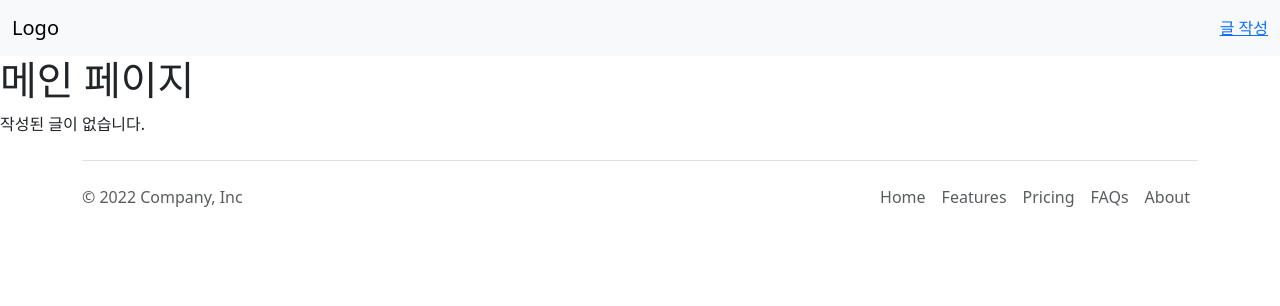
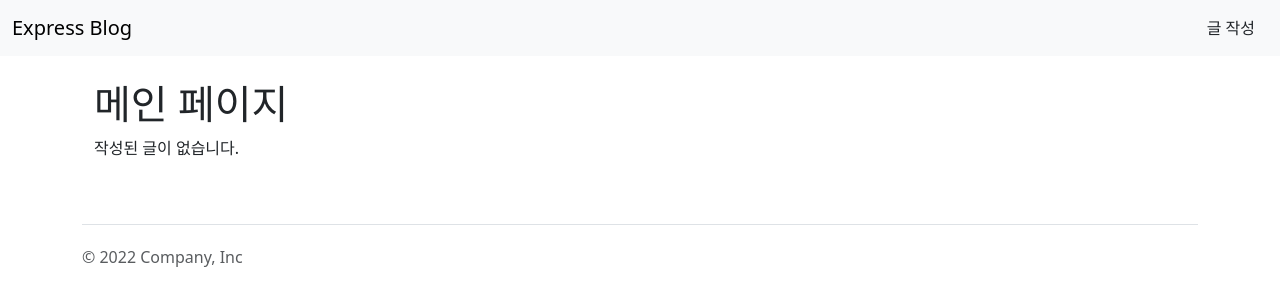
Before and after one commit to fear-none/node-study, a website: page my_app/views/main.html in a window 1280 px wide. Drawn offline with nearby package versions, Linux system fonts and the light colour scheme; files that its build step writes are made by us from their sources.

Commit message:
4-11. MongoDB 연결하기 - 전체 페이지 수정

```diff
--- a/my_app/views/base.html
+++ b/my_app/views/base.html
@@ -13,14 +13,18 @@
   <!-- 공통된 요소 -->
   <nav class="navbar bg-body-tertiary">
     <div class="container-fluid">
-      <a class="navbar-brand" href="/">Logo</a>
-      <a href="/write">글 작성</a>
+      <a class="navbar-brand" href="/">
+        Express Blog
+      </a>
+      <a href="/write" class="btn">글 작성</a>
     </div>
   </nav>
 
   <!-- 바뀌는 요소 -->
-  {% block content %}
-  {% endblock %}
+  <div class="container p-4">
+    {% block content %}
+    {% endblock %}
+  </div>
 
   <!-- 공통된 요소 -->
   <div class="container">
@@ -33,14 +37,6 @@
           <use xlink:href="#bootstrap"></use>
         </svg>
       </a>
-
-      <ul class="nav col-md-4 justify-content-end">
-        <li class="nav-item"><a href="#" class="nav-link px-2 text-muted">Home</a></li>
-        <li class="nav-item"><a href="#" class="nav-link px-2 text-muted">Features</a></li>
-        <li class="nav-item"><a href="#" class="nav-link px-2 text-muted">Pricing</a></li>
-        <li class="nav-item"><a href="#" class="nav-link px-2 text-muted">FAQs</a></li>
-        <li class="nav-item"><a href="#" class="nav-link px-2 text-muted">About</a></li>
-      </ul>
     </footer>
   </div>
 
--- a/my_app/views/main.html
+++ b/my_app/views/main.html
@@ -3,13 +3,15 @@
 {% block content %}
 <h1>메인 페이지</h1>
 {% if list %}
-<table class="table">
+<table class="table table-bordered text-center">
+  <thead>
     <tr>
       <th>글 제목</th>
       <th>글 내용</th>
       <th>글 날짜</th>
     </tr>
-
+  </thead>
+  <tbody class="table-group-divider">
     {% for writing in list %}
     <tr>
       <td><a href="/detail/{{ writing.id }}">{{ writing.title }}</a></td>
@@ -17,6 +19,7 @@
       <td>{{ writing.date }}</td>
     </tr>
     {% endfor %}
+  </tbody>
 </table>
 {% else %}
 <p>작성된 글이 없습니다.</p>
```
Lines whose indentation alone changed are shown as unchanged.
